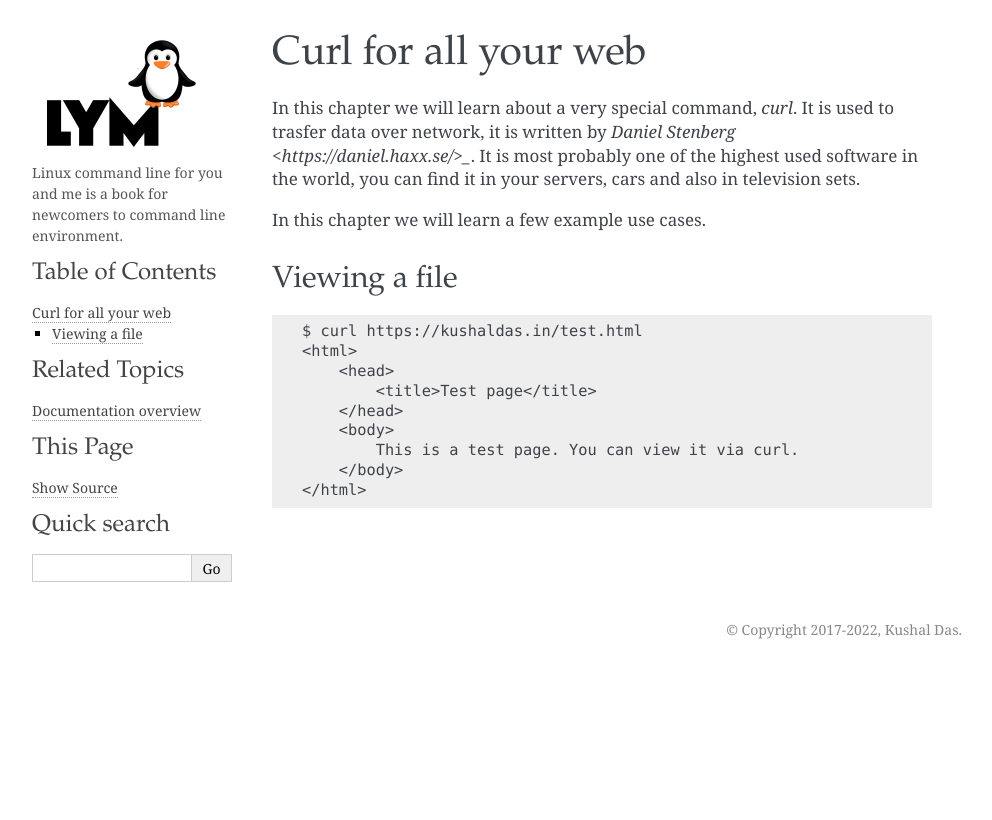
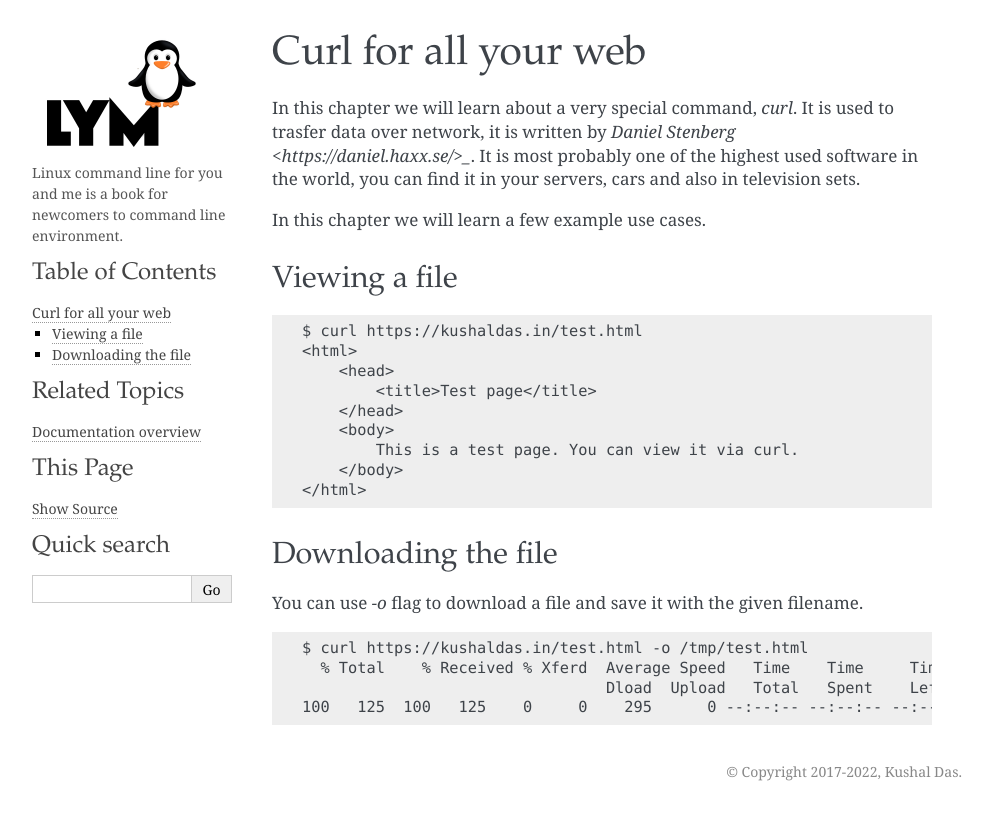
Before and after one commit to kushaldas/lym, a Sphinx documentation site: the page built from docs/curl.rst, in a window 1280 px wide. Shown: the top 820 px of the page, without its empty margins (148-1140 px from the left). Built offline with Sphinx 7.4.7, drawn with Linux system fonts in a browser that asks for light colours; a script that is not in the unit is left out.

Commit message:
Adds downloading a file

```diff
--- a/docs/curl.rst
+++ b/docs/curl.rst
@@ -23,3 +23,16 @@ Viewing a file
             This is a test page. You can view it via curl.
         </body>
     </html>
+
+
+Downloading the file
+---------------------
+
+You can use `-o` flag to download a file and save it with the given filename.
+
+::
+
+    $ curl https://kushaldas.in/test.html -o /tmp/test.html
+      % Total    % Received % Xferd  Average Speed   Time    Time     Time  Current
+                                     Dload  Upload   Total   Spent    Left  Speed
+    100   125  100   125    0     0    295      0 --:--:-- --:--:-- --:--:--   296
```
